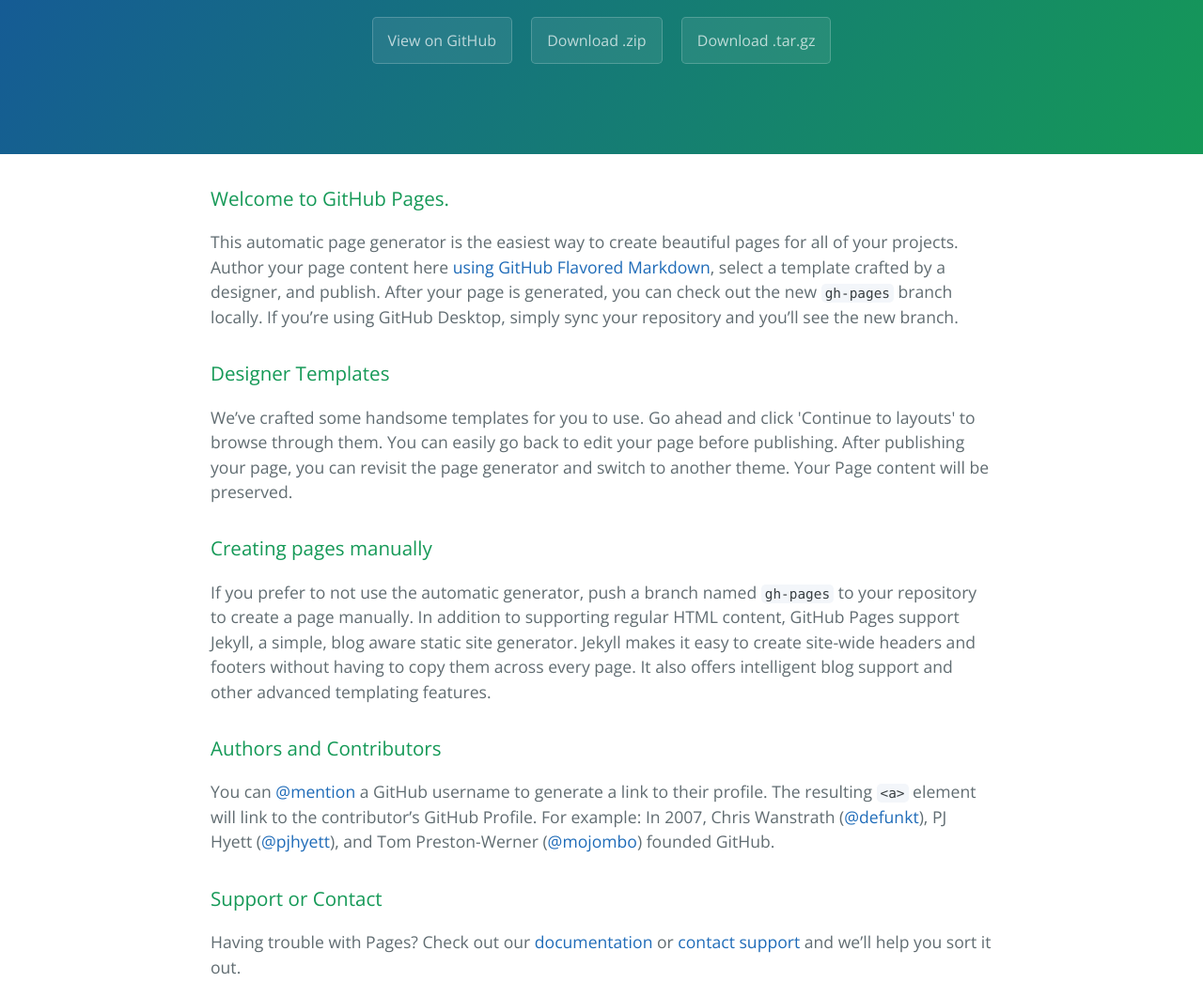
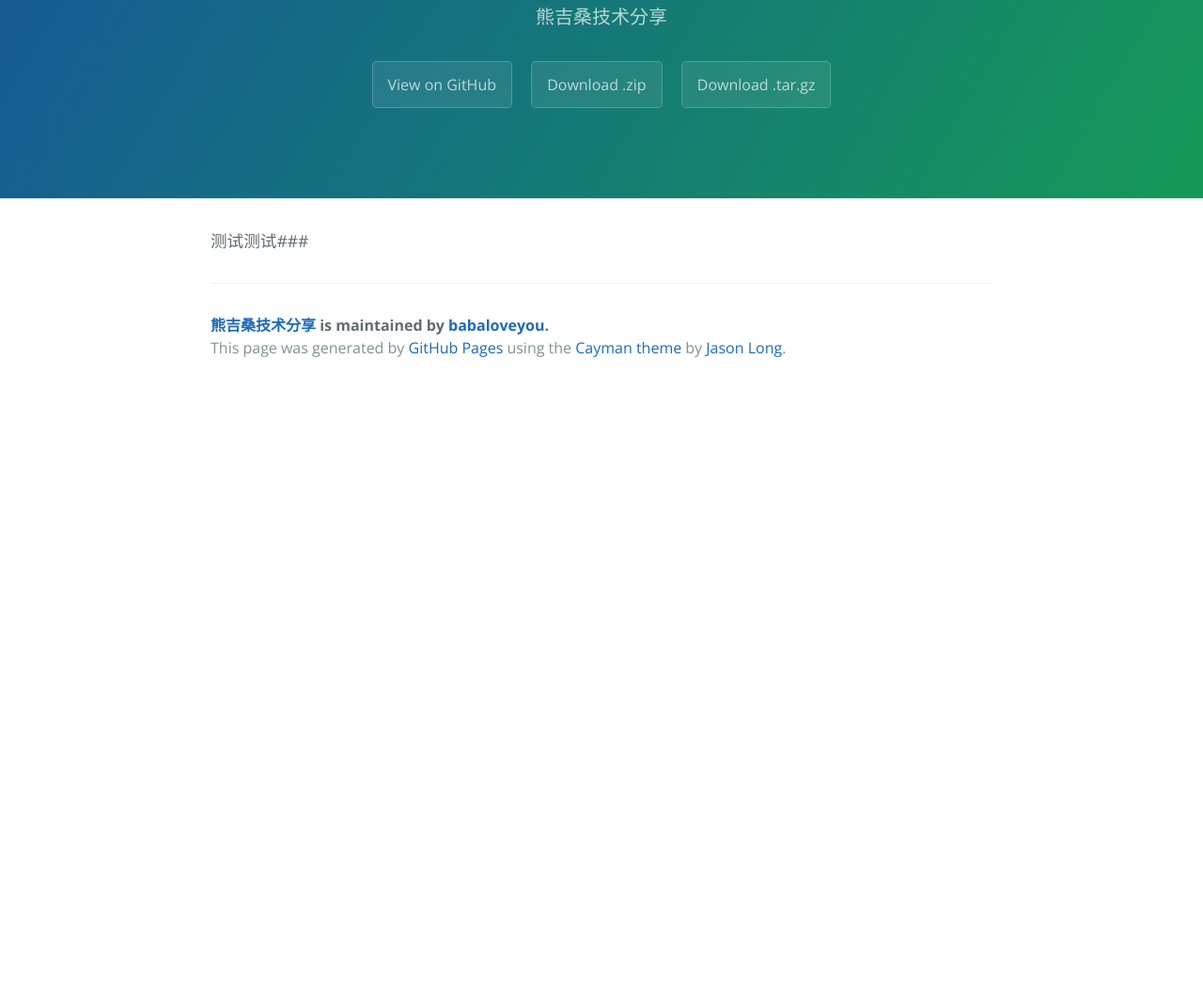
Before and after one commit to michaellcader/-, a plain HTML site: page index.html in a window 1280 px wide. Shown: the part 172-1217 px from the top of the page at 94% size. After the commit the page ends 800 px from the top, so only its background shows below. Drawn offline with nearby package versions, Linux system fonts and the light colour scheme.

```diff
--- a/index.html
+++ b/index.html
@@ -12,37 +12,14 @@
   <body>
     <section class="page-header">
       <h1 class="project-name">熊吉桑技术分享</h1>
-      <h2 class="project-tagline"></h2>
+      <h2 class="project-tagline">熊吉桑技术分享</h2>
       <a href="https://github.com/babaloveyou/-" class="btn">View on GitHub</a>
       <a href="https://github.com/babaloveyou/-/zipball/master" class="btn">Download .zip</a>
       <a href="https://github.com/babaloveyou/-/tarball/master" class="btn">Download .tar.gz</a>
     </section>
 
     <section class="main-content">
-      <h3>
-<a id="welcome-to-github-pages" class="anchor" href="#welcome-to-github-pages" aria-hidden="true"><span aria-hidden="true" class="octicon octicon-link"></span></a>Welcome to GitHub Pages.</h3>
-
-<p>This automatic page generator is the easiest way to create beautiful pages for all of your projects. Author your page content here <a href="https://guides.github.com/features/mastering-markdown/">using GitHub Flavored Markdown</a>, select a template crafted by a designer, and publish. After your page is generated, you can check out the new <code>gh-pages</code> branch locally. If you’re using GitHub Desktop, simply sync your repository and you’ll see the new branch.</p>
-
-<h3>
-<a id="designer-templates" class="anchor" href="#designer-templates" aria-hidden="true"><span aria-hidden="true" class="octicon octicon-link"></span></a>Designer Templates</h3>
-
-<p>We’ve crafted some handsome templates for you to use. Go ahead and click 'Continue to layouts' to browse through them. You can easily go back to edit your page before publishing. After publishing your page, you can revisit the page generator and switch to another theme. Your Page content will be preserved.</p>
-
-<h3>
-<a id="creating-pages-manually" class="anchor" href="#creating-pages-manually" aria-hidden="true"><span aria-hidden="true" class="octicon octicon-link"></span></a>Creating pages manually</h3>
-
-<p>If you prefer to not use the automatic generator, push a branch named <code>gh-pages</code> to your repository to create a page manually. In addition to supporting regular HTML content, GitHub Pages support Jekyll, a simple, blog aware static site generator. Jekyll makes it easy to create site-wide headers and footers without having to copy them across every page. It also offers intelligent blog support and other advanced templating features.</p>
-
-<h3>
-<a id="authors-and-contributors" class="anchor" href="#authors-and-contributors" aria-hidden="true"><span aria-hidden="true" class="octicon octicon-link"></span></a>Authors and Contributors</h3>
-
-<p>You can <a href="https://github.com/blog/821" class="user-mention">@mention</a> a GitHub username to generate a link to their profile. The resulting <code>&lt;a&gt;</code> element will link to the contributor’s GitHub Profile. For example: In 2007, Chris Wanstrath (<a href="https://github.com/defunkt" class="user-mention">@defunkt</a>), PJ Hyett (<a href="https://github.com/pjhyett" class="user-mention">@pjhyett</a>), and Tom Preston-Werner (<a href="https://github.com/mojombo" class="user-mention">@mojombo</a>) founded GitHub.</p>
-
-<h3>
-<a id="support-or-contact" class="anchor" href="#support-or-contact" aria-hidden="true"><span aria-hidden="true" class="octicon octicon-link"></span></a>Support or Contact</h3>
-
-<p>Having trouble with Pages? Check out our <a href="https://help.github.com/pages">documentation</a> or <a href="https://github.com/contact">contact support</a> and we’ll help you sort it out.</p>
+      <p>测试测试### </p>
 
       <footer class="site-footer">
         <span class="site-footer-owner"><a href="https://github.com/babaloveyou/-">熊吉桑技术分享</a> is maintained by <a href="https://github.com/babaloveyou">babaloveyou</a>.</span>
```
Also changed, not shown: params.json (+1 -1 lines).
